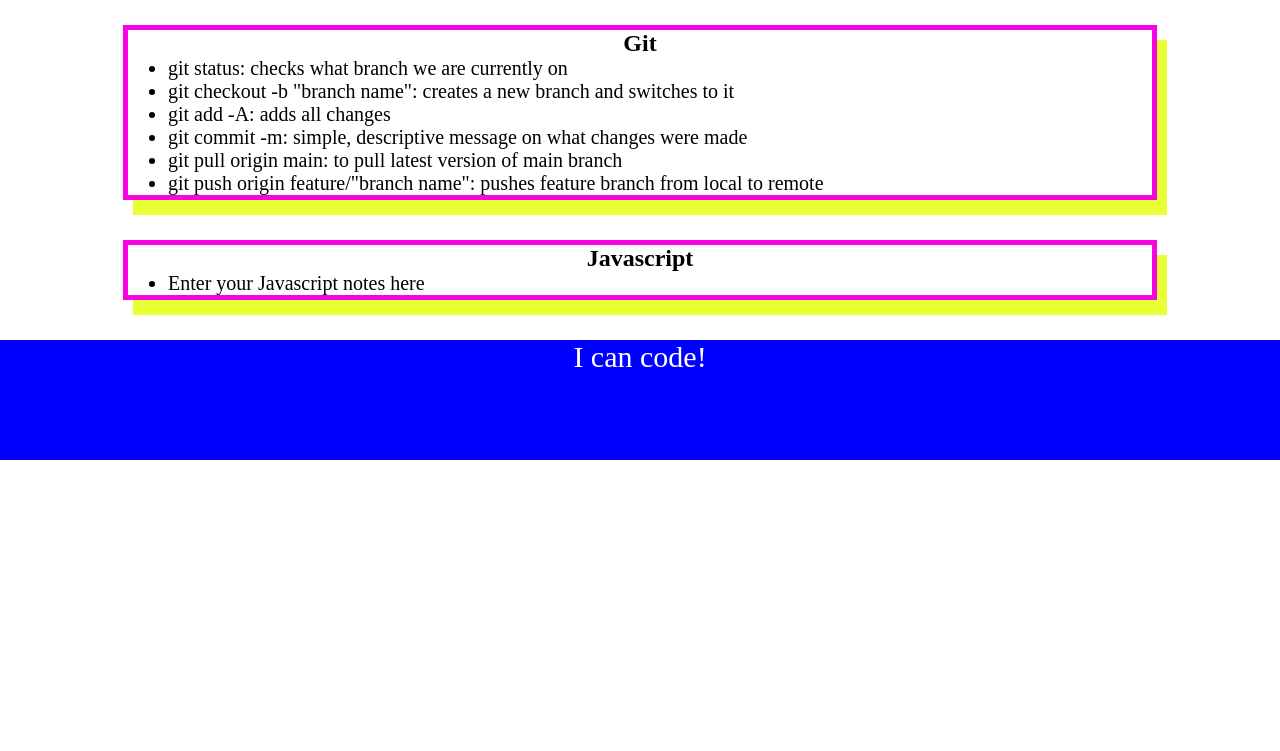
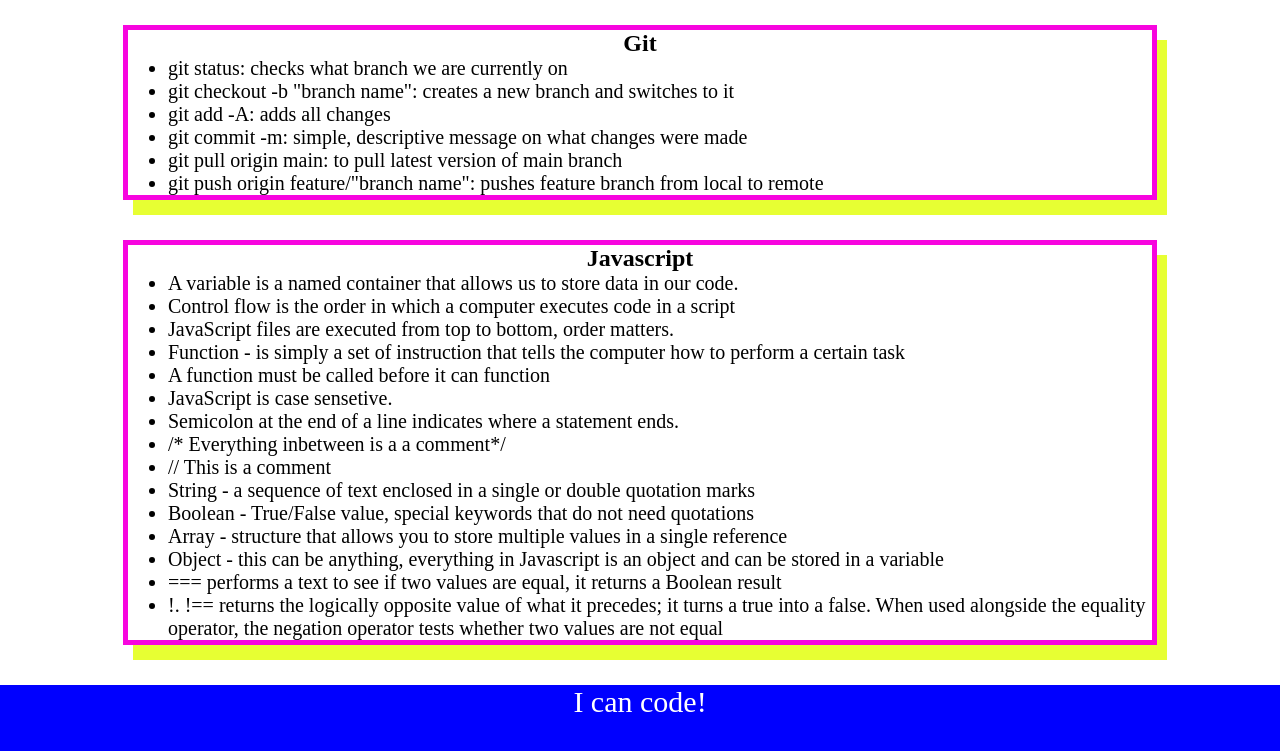
Before and after one commit to marbfree/prework-study-guide, a plain HTML site: page index.html in a window 1280 px wide. Shown: the part 726-1477 px from the top of the page. Before the commit the page ends 1186 px from the top, so only its background shows below. Drawn offline with Linux system fonts and the light colour scheme.

Commit message:
called functions to JavaScript

```diff
--- a/assets/script.js
+++ b/assets/script.js
@@ -1,19 +1,27 @@
 var topics = ['HTML', 'CSS', 'Git', 'JavaScript'];
+var randomTopic = topics[Math.floor(Math.random() * topics.length)];
 
-for(var x = 0; x < topics.length; x++) {
+function listTopics() {
+  for(var x = 0; x < topics.length; x++) {
     console.log(topics[x])
+  }
 }
 
-  /*
-    if (topic === 'HTML') {
+function selectTopics() {
+    if (randomTopic === 'HTML') {
     console.log("Let's study HTML!");
-  } else if (topic === 'CSS') {
+  } else if (randomTopic === 'CSS') {
     console.log("Let's study CSS!");
-  } else if (topic === 'Git') {
+  } else if (randomTopic === 'Git') {
     console.log("Let's study Git!");
-  } else if (topic === 'JavaScript') {
+  } else if (randomTopic === 'JavaScript') {
     console.log("Let's study JavaScript!");
   } else {
     console.log('Please try again!');
   }
-  */
+}
+
+console.log('Here are the topics we learned through Prework:');
+listTopics()
+console.log('Which topic should we study first?');
+selectTopics()
--- a/index.html
+++ b/index.html
@@ -55,7 +55,21 @@
       <section class="card" id="javascript-section">
         <h2>Javascript</h2>
         <ul>
-          <li>Enter your Javascript notes here</li>
+          <li>A variable is a named container that allows us to store data in our code.</li>
+          <li>Control flow is the order in which a computer executes code in a script</li>
+          <li>JavaScript files are executed from top to bottom, order matters.</li>
+          <li>Function - is simply a set of instruction that tells the computer how to perform a certain task</li>
+          <li> A function must be called before it can function</li>
+          <li>JavaScript is case sensetive.</li>
+          <li>Semicolon at the end of a line indicates where a statement ends.</li>
+          <li>/* Everything inbetween is a a comment*/</li>
+          <li>// This is a comment</li>
+          <li>String - a sequence of text enclosed in a single or double quotation marks</li>
+          <li>Boolean - True/False value, special keywords that do not need quotations</li>
+          <li>Array - structure that allows you to store multiple values in a single reference</li>
+          <li>Object - this can be anything, everything in Javascript is an object and can be stored in a variable</li>
+          <li>=== performs a text to see if two values are equal, it returns a Boolean result</li>
+          <li>!. !== returns the logically opposite value of what it precedes; it turns a true into a false.  When used alongside the equality operator, the negation operator tests whether two values are not equal</li>
         </ul>
       </section>
     </main>
```
